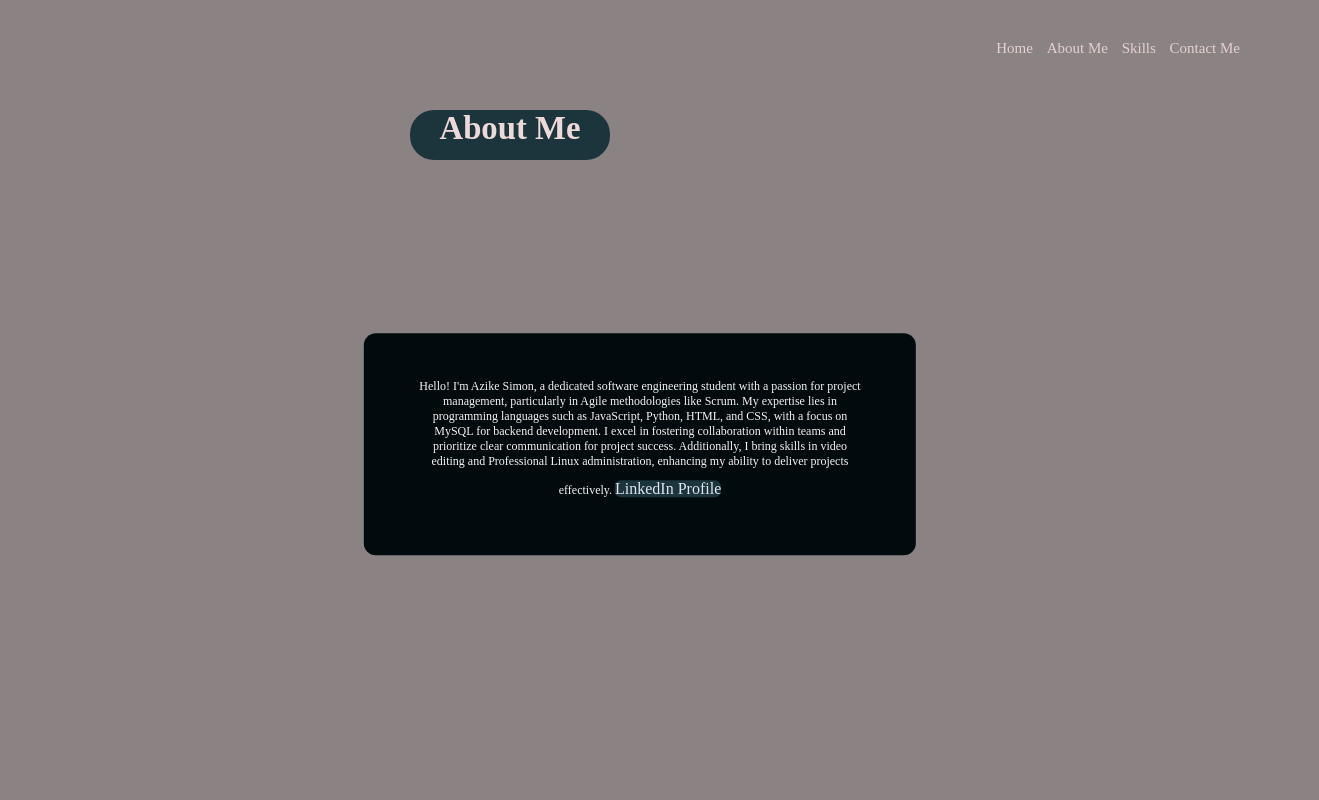
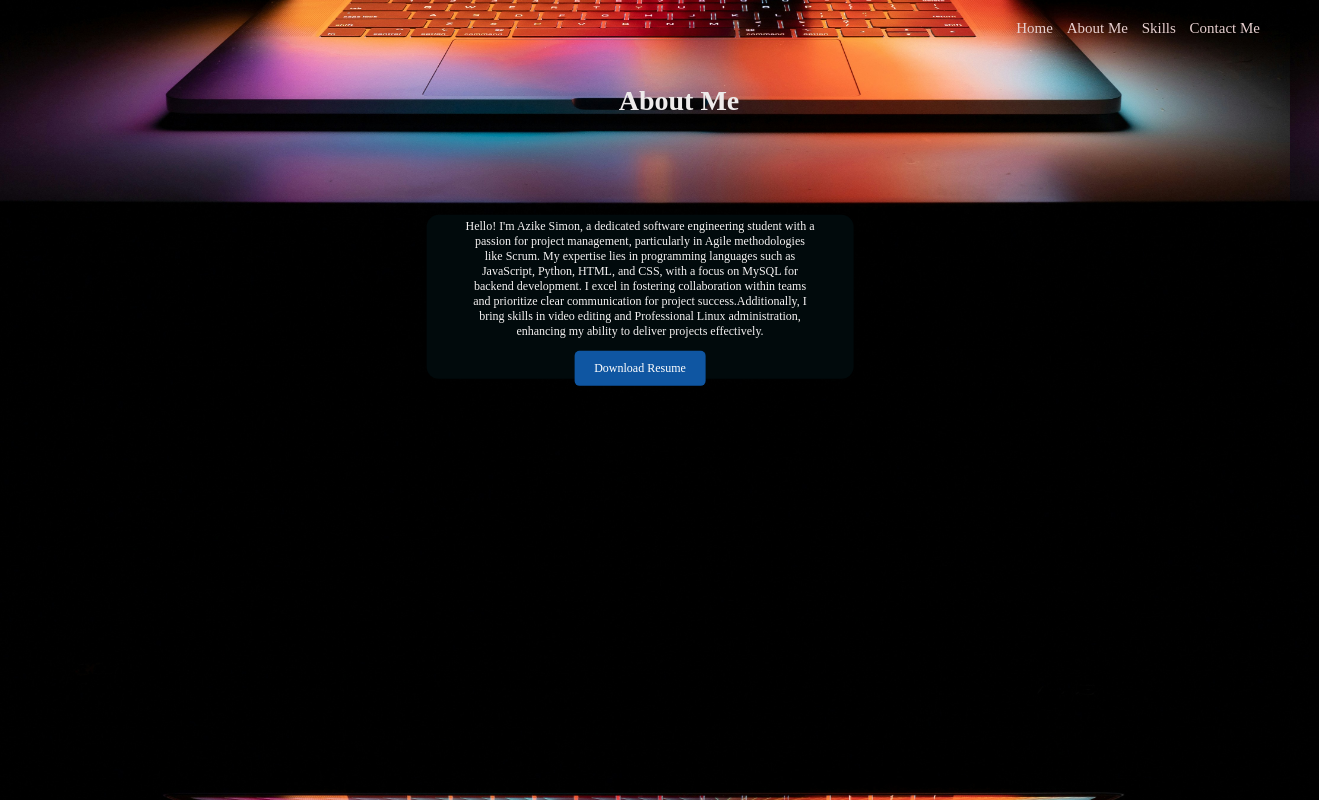
Before and after one commit to samzik234/Portfolio-Project, a plain HTML site: page about.html in a window 1280 px wide. Shown: the whole page, 1319 px wide, since content can reach past the window. Drawn offline with Linux system fonts and the light colour scheme.

Commit message:
All Around Modifications

```diff
--- a/Style/about.css
+++ b/Style/about.css
@@ -2,39 +2,48 @@
 body {
   margin: 0;
   padding: 0;
-  background: url("../Images/mybackground.jpg") center/contain no-repeat;
-  font-family: 'Times New Roman', Times, serif;
-  background-color: #8b8383;
-  padding: 20px;
+  align-items: center;
+  justify-content: center;
+  background-position: center;
+  background-image: url(./../Images/imagebackground.jpg);
   background-size: 1300px;
-  background-blend-mode:darken;
-}
+  font-size: 23px;
 
+   }
 /* Style headings */
-h1, .animation {
-  color: #eed9d9;
+h3, .animation {
+  color: #eeebeb;
   font-size: 28px;
   font-weight: bold;
   text-align: center;
-  margin-bottom: 20px;
+  margin-bottom: 1px;
+  font-family: 'Times New Roman', Times, serif;
+
 }
 
+/* Header styles */
+header {
+  font-size:15px;
+  font-family: 'Times New Roman', Times, serif;
+  display: flex;
+  justify-content: flex-end;
+  align-items: center;
+  padding: 20px;
+  border-radius: 3px;
+}
 /* Animation code */
 .animation {
-  width: 200px;
-  height: 50px;
-  background: rgb(28, 53, 60);
   position: relative;
   animation: move 5s forwards;
-  border-radius: 24px;
+
 }
+@keyframes move {
+  0% {
+    left: 0px;
+  }
 
-@keyframes move {
   100% {
-    left: 390px;
-  }
-  0% {
-    left: 0%;
+    left: 39px; /* Return to center */
   }
 }
 
@@ -45,7 +54,10 @@ a {
 }
 
 a:hover {
-  color: #100606;
+  color: rgb(176, 188, 191);
+}
+ a:active{
+  color: rgb(6, 18, 21);
 }
 
 /* Style lists */
@@ -64,16 +76,7 @@ ul > li:not(:last-child) {
   margin-bottom: 10px;
 }
 
-/* Header styles */
-header {
-  font-size:15px;
-  font-family: 'Times New Roman', Times, serif;
-  display: flex;
-  justify-content: flex-end;
-  align-items: center;
-  padding: 20px;
-  border-radius: 3px;
-}
+
 
 nav ul {
   list-style-type: none;
@@ -90,37 +93,43 @@ nav ul li a {
   text-decoration: none;
   color: #e6cfcf;
 }
+
 .div2 {
   position: absolute;
-  top: 50%;
+  top: 33%;
   left: 50%;
+  right: 60%;
   transform: translate(-50%, -30%);
   display: flex;
+  flex-direction: column; /* Arrange items vertically */
+  align-items: center;
   justify-content: center;
-  align-items: center;
   text-align: center;
-  padding: 4%;
-  width: 450px;
-  height: 120px;
+  padding:3%;
+  width: 350px;
+  height: 87px;
   border-radius: 12px;
   background-color: #010a0c;
   color: #f6f3f3;
   font-size: 12px;
   font-family: 'Times New Roman', Times, serif;
-
 }
 
-.button {
-  background-color: #bac8d6;
-  width: 5110px;
-  height: 305px;
-  border-radius: 6px;
-  background-color:rgb(28, 53, 60);;
-  font-style: unset;
-  font-size:16px;
-  font-family: 'Times New Roman', Times, serif;
-  color: #e0e3ed;
-  text-align: center;
-  line-height: 40px; /* Center text vertically */
-  text-decoration:wavy; /* Remove default underline */
+.btn {
+  margin-top: 0px; /* Add some space between div content and button */
+  display: inline-block;
+  padding: 10px 20px;
+  background-color: #0f56a2;
+  color: #fff;
+  text-decoration: none;
+  border-radius: 5px;
+  transition: background-color 3s;
 }
+
+.btn:hover {
+  background-color: #e8edf3;
+}
+
+.btn :active{
+  bottom: 84 ;
+}
--- a/Style/contact.css
+++ b/Style/contact.css
@@ -9,9 +9,11 @@ body {
 
   /* Set body font and background color */
   body {
-    font-family: Arial, sans-serif;
-    background-color: #8b8383; /* Changed background color */
+    font-family: 'Times New Roman', Times, serif;
+    background-color: #8f7373; /* Changed background color */
     padding: 20px; /* Add some padding for better readability */
+    background-image: url(./../Images/imagebackground.jpg);
+    background-size: 1300px;
   }
 
   /* Style headings */
@@ -19,7 +21,7 @@ body {
     color: #eed9d9; /* Adjusted color */
     font-size: 28px; /* Adjusted font size */
     font-weight: bold;
-    font-family: 'Segoe UI', Tahoma, Geneva, Verdana, sans-serif;
+    font-family: 'Times New Roman', Times, serif;
     margin-bottom: 20px;
     text-align: center;
   }
@@ -67,39 +69,18 @@ body {
     margin-bottom: 10px;
   }
 
-  /* Styles for divs */
-  .divone, .divtwo, .divthree, .divfour, .divfive, .divsix {
-    max-width: 500px;
-    margin: 0 auto;
-    margin-left: 240px;
-    padding: 20px;
-    background-color: #b6a9a9;
-    border-radius: 8px;
-    box-shadow: 2px 4px rgba(333, 314, 319, 0.1);
-  }
-
-  /* Footer styles */
-  .footer1 {
-    background-color: gray;
-  }
-
   /* Header styles */
   header {
     font-size: 14px;
-    font-family: 'Franklin Gothic Medium', 'Arial Narrow', Arial, sans-serif;
+    font-family: 'Times New Roman', Times, serif;
     display: flex;
     justify-content: flex-end;
     align-items: center;
     padding: 20px;
-    /* background-color: #aa2a2a; */
     cursor: pointer;
     border-radius: 3px;
   }
 
-  .logo {
-    font-size: 24px;
-    font-weight: bold;
-  }
 
   nav ul {
     list-style-type: none;
@@ -116,24 +97,17 @@ body {
     text-decoration: none;
     color: #e6cfcf;
   }
+  .animation{
+    position: relative;
+    animation: move 5s forwards;
+    border-radius:4px;
+  }
+  @keyframes move {
+    0% {
+      left: 0px;
+    }
 
-  .right-links {
-    display: flex;
-    align-items: center;
+    100% {
+      left: 39px; /* Return to center */
+    }
   }
-
-  .right-links a {
-    margin-left: 12px;
-    text-decoration: none;
-    color: #ebe5e5;
-  }
-
-  .circle {
-    width: 100px;
-    height: 100px;
-    background-color: #ccc;
-    border-radius: 50%;
-    margin: 20px;
-    margin-left: 434px; /* Adjusted margin */
-    background-image: url(./images/simon.jpg);
-  }
--- a/Style/index.css
+++ b/Style/index.css
@@ -5,34 +5,36 @@ body {
     align-items: center;
     justify-content: center;
     background-position: center;
-  }
+    background-image: url(./../Images/imagebackground.jpg);
+    background-size: 1300px;
 
+     }
   /* Set body font and background color */
   body {
-    font-family: Arial, sans-serif;
-    background-color: #8b8383; /* Changed background color */
-    padding: 20px; /* Add some padding for better readability */
+    font-family: 'Times New Roman', Times, serif;
+    background-color: #6b2626; /* Changed background color */
+    padding: 2px; /* Add some padding for better readability */
   }
 
   /* Style headings */
   h1, .h1 {
-    color: #eed9d9; /* Adjusted color */
+    color: #f4eeee; /* Adjusted color */
     font-size: 28px; /* Adjusted font size */
     font-weight: bold;
-    font-family: 'Segoe UI', Tahoma, Geneva, Verdana, sans-serif;
+    font-family: 'Times New Roman', Times, serif;
     margin-bottom: 20px;
     text-align: center;
   }
 
   /* Style links */
   a {
-    color: #7197bc;
+    color: #0c1722;
     text-decoration: none;
   }
 
   a:hover {
     text-decoration:none;
-    color:rgb(38, 59, 65);;
+    color:rgb(176, 188, 191);
   }
 
   /* Style lists */
@@ -51,26 +53,16 @@ body {
     margin-bottom: 10px;
   }
 
-
-  /* Footer styles */
-  .footer1 {
-    background-color: gray;
-  }
-
   /* Header styles */
   header {
-    font-size: 14px;
-    font-family: 'Franklin Gothic Medium', 'Arial Narrow', Arial, sans-serif;
+    font-size:15px;
+    font-family: 'Times New Roman', Times, serif;
     display: flex;
     justify-content: flex-end;
     align-items: center;
     padding: 20px;
-    /* background-color: #aa2a2a; */
-    cursor: pointer;
     border-radius: 3px;
-
   }
-
 
   nav ul {
     list-style-type: none;
@@ -88,48 +80,68 @@ body {
     color: #e6cfcf;
   }
 
-  .right-links {
-    display: flex;
-    align-items: center;
-  }
-
-  .right-links a {
-    margin-left: 12px;
-    text-decoration: none;
-    color: #ebe5e5;
-  }
-
   .welcome-container {
-    text-align: center; /* Center align the content */
-    opacity: 0; /* Hide the element initially */
-    animation: fadeIn 1.5s ease forwards; /* Apply fadeIn animation */
+    text-align: center;
+    animation: 5s linear infinite;
 }
 
-@keyframes mymove{
-    17% {
-        opacity: 0; /* Start with opacity 0 */
-    }
-    100% {
-        opacity: 1; /* End with opacity 1 */
-    }
-}
 .div1 {
-  width: 230px;
-  height: 80px;
-  background: rgb(67, 126, 143);;
   position: relative;
   animation: move 5s forwards; /* Added 'forwards' to make sure it stays at the final keyframe */
-  border-radius: 24px;
+  border-radius: 10px;
 }
 
 @keyframes move {
   0% {
     left: 0px;
   }
-  25% {
-    left: 0px; /* Move to the right */
-  }
+
   100% {
-    left: 300px; /* Return to center */
+    left: 50px; /* Return to center */
   }
 }
+
+#home {
+  background-color: #f0f0f0;
+  width: 150px;
+  height: 159;
+  padding: 20px;
+  margin-bottom: px;
+  margin: 120px;
+  border-radius:23px;
+}
+
+#about, #contact, #skills {
+  background-color: #eaeaea;
+  padding: 20px;
+  width: 150px;
+  height: 159px; /* Add 'px' */
+  padding: 12px;
+  border-radius: 23px;
+  display: inline-block;
+  margin: 7px;
+  position: relative;
+}
+
+.container {
+  text-align: center; /* Align the container content in the center */
+}
+
+/* Apply styles to each section */
+#home, #about, #skills{
+  background-color: #f0f0f0;
+  width: 150px;
+  height: 250px; /* Add 'px' */
+  padding: 20px;
+  margin-bottom: 20px; /* Add margin-bottom */
+  border-radius: 23px;
+}
+
+#contact{
+  background-color: #f0f0f0;
+  width: 150px;
+  height: 270px; /* Add 'px' */
+  padding: 20px;
+  margin-bottom: 45px; /* Add margin-bottom */
+  border-radius: 23px;
+}
--- a/Style/project.css
+++ b/Style/project.css
@@ -1,15 +1,20 @@
 /* Reset default margin and padding */
 body {
-  margin: 0;
+  margin: 10;
   padding: 0;
   align-items: center;
   justify-content: center;
   background-position: center;
+  background-image: url(./../Images/imagebackground.jpg);
+  background-size: 1200px;
+  font-size: 12px;
+
+
 }
 
 /* Set body font and background color */
 body {
-  font-family: Arial, sans-serif;
+  font-family: 'Times New Roman', Times, serif;
   background-color: #8b8383; /* Changed background color */
   padding: 20px; /* Add some padding for better readability */
 }
@@ -19,7 +24,7 @@ h1, .h1 {
   color: #eed9d9; /* Adjusted color */
   font-size: 28px; /* Adjusted font size */
   font-weight: bold;
-  font-family: 'Segoe UI', Tahoma, Geneva, Verdana, sans-serif;
+  font-family:'Times New Roman', Times, serif;
   margin-bottom: 20px;
   text-align: center;
 }
@@ -38,6 +43,7 @@ h3, .h3 {
   margin-top: 20px;
   margin-bottom: 10px;
   text-align: center;
+
 }
 
 /* Style links */
@@ -71,9 +77,10 @@ ul > li:not(:last-child) {
 /* Styles for divs */
 .divone, .divtwo, .divthree, .divfour, .divfive, .divsix {
   max-width: 500px;
-  margin: 0 auto;
-  margin-left: 240px;
-  padding: 20px;
+  margin: auto;
+  margin-left: px;
+  margin-right: px;
+  padding: 10px;
   background-color: #b6a9a9;
   border-radius: 8px;
   box-shadow: 2px 4px rgba(333, 314, 319, 0.1);
@@ -99,21 +106,15 @@ ul > li:not(:last-child) {
 
 /* Header styles */
 header {
-  font-size: 14px;
-  font-family: 'Franklin Gothic Medium', 'Arial Narrow', Arial, sans-serif;
+  font-size:15px;
+  font-family: 'Times New Roman', Times, serif;
   display: flex;
-  justify-content:flex-end;
+  justify-content: flex-end;
   align-items: center;
   padding: 20px;
-  /* background-color: #aa2a2a; */
-  cursor: pointer;
   border-radius: 3px;
 }
 
-.logo {
-  font-size: 24px;
-  font-weight: bold;
-}
 
 nav ul {
   list-style-type: none;
@@ -130,34 +131,3 @@ nav ul li a {
   text-decoration: none;
   color: #e6cfcf;
 }
-
-.right-links {
-  display: flex;
-  align-items: center;
-}
-
-.right-links a {
-  margin-left: 12px;
-  text-decoration: none;
-  color: #ebe5e5;
-}
-
-.circle {
-  width: 100px;
-  height: 100px;
-  background-color: #ccc;
-  border-radius: 50%;
-  margin: 20px;
-  margin-left: 434px; /* Adjusted margin */
-  background-image: url(./images/simon.jpg);
-}
-
-@function randomNum($min, $max)
-.header1{
-   {
-    $rand: random();
-    $randomNum: $min + floor($rand * (($max - $min) + 1));
-
-    @return $randomNum;
-  }
-}
--- a/about.html
+++ b/about.html
@@ -22,10 +22,12 @@
     </div>
 
     <div class="div2">
+
     <p>
-    Hello! I'm Azike Simon, a dedicated software engineering student with a passion for project management, particularly in Agile methodologies like Scrum. My expertise lies in programming languages such as JavaScript, Python, HTML, and CSS, with a focus on MySQL for backend development. I excel in fostering collaboration within teams and prioritize clear communication for project success. Additionally, I bring skills in video editing and Professional Linux administration, enhancing my ability to deliver projects effectively.
-    <a href="https://www.linkedin.com/in/simon-azike-941864265/" class="button">LinkedIn Profile</a>
-</p >
-    </div>
+    Hello! I'm Azike Simon, a dedicated software engineering student with a passion for project management, particularly in Agile methodologies like Scrum. My expertise lies in programming languages such as JavaScript, Python, HTML, and CSS, with a focus on MySQL for backend development.  I excel in fostering collaboration within teams and prioritize clear communication for project success.Additionally, I bring skills in video editing and Professional Linux administration, enhancing my ability to deliver projects effectively.
+    </p >
+<a href="file:///C:/Users/Azike%20Simon%20Shinye/Desktop/ALL%20RESUME/RESUME.pdf" download class="btn">Download Resume</a>
+</div>
+
 </body>
 </html>
```
Also changed, not shown: All Project/project.html (+2 -2 lines), All contacts/contact.html (+1 -1 lines), index.html (+20 -6 lines).
